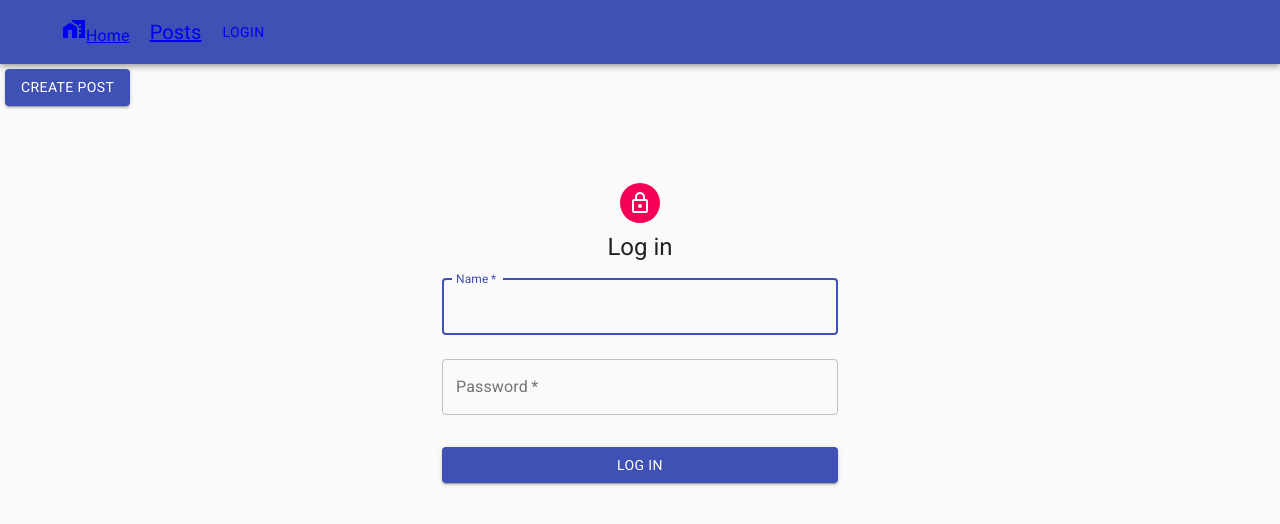
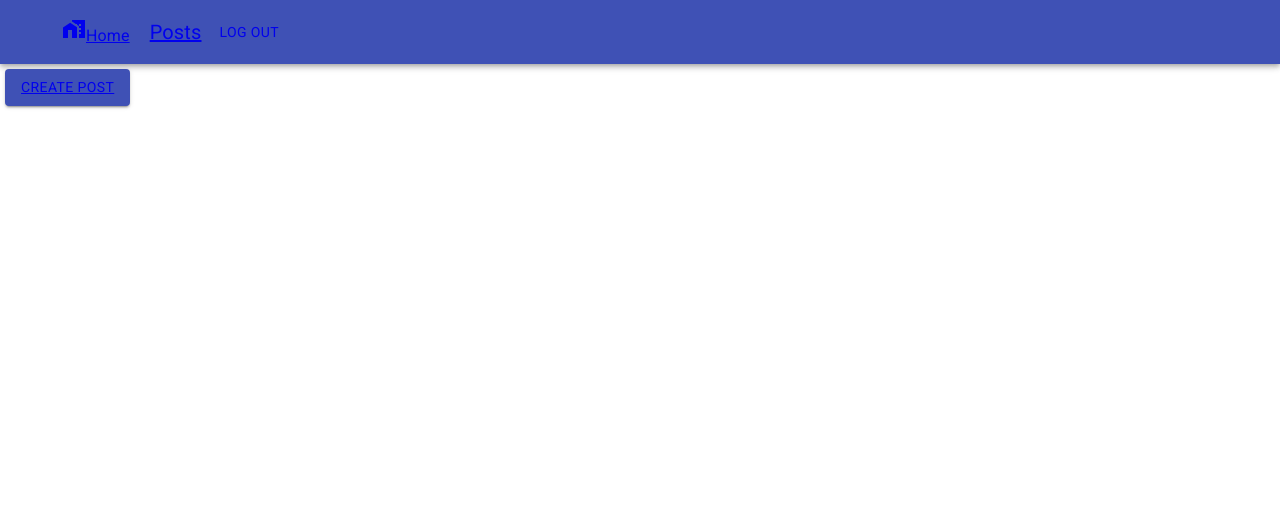
Before and after one commit to Tigran-Khanaghyan/ReactJs, a React (Create React App) app in the folder blog-with-react/: page /posts in a window 1280 px wide. Shown: the top 524 px of the page. Built offline with nearby package versions, Linux system fonts and the light colour scheme.

Commit message:
feat(login): add login and logout component

```diff
--- /dev/null
+++ b/blog-with-react/src/components/Authentication/Index.jsx
@@ -0,0 +1,21 @@
+import React from 'react'
+import Login from './Login'
+
+export default class Authentication extends React.Component {
+    constructor(props){
+        super(props)
+
+        this.state ={
+            isLoggedIn: true,
+        }
+    }
+
+    render () {
+        const {isLoggedIn} = this.state
+        let logName = isLoggedIn ? "Log Out" : "Log in"
+        return (
+            <Login logName={logName}/>
+
+        )
+    }
+}
--- /dev/null
+++ b/blog-with-react/src/components/Authentication/Login.jsx
@@ -0,0 +1,85 @@
+import React from "react";
+import Avatar from "@material-ui/core/Avatar";
+import Button from "@material-ui/core/Button";
+import CssBaseline from "@material-ui/core/CssBaseline";
+import TextField from "@material-ui/core/TextField";
+import LockOutlinedIcon from "@material-ui/icons/LockOutlined";
+import Typography from "@material-ui/core/Typography";
+import { withStyles } from "@material-ui/core/styles";
+import Container from "@material-ui/core/Container";
+
+const styles = (theme) => ({
+  paper: {
+    marginTop: theme.spacing(8),
+    display: "flex",
+    flexDirection: "column",
+    alignItems: "center",
+  },
+  avatar: {
+    margin: theme.spacing(1),
+    backgroundColor: theme.palette.secondary.main,
+  },
+  form: {
+    width: "100%",
+    marginTop: theme.spacing(1),
+  },
+  submit: {
+    margin: theme.spacing(3, 0, 2),
+  },
+});
+
+class Login extends React.Component {
+
+  render() {
+    const { classes } = this.props;
+    return (
+      <Container component="main" maxWidth="xs">
+        <CssBaseline />
+        <div className={classes.paper}>
+          <Avatar className={classes.avatar}>
+            <LockOutlinedIcon />
+          </Avatar>
+          <Typography component="h1" variant="h5">
+            Log in
+          </Typography>
+          <TextField
+            variant="outlined"
+            margin="normal"
+            required
+            fullWidth
+            id="text"
+            label="Name"
+            name="text"
+            autoComplete="name"
+            autoFocus
+            onChange={this.props.handleName}
+          />
+          <TextField
+            variant="outlined"
+            margin="normal"
+            required
+            fullWidth
+            name="password"
+            label="Password"
+            type="password"
+            id="password"
+            autoComplete="current-password"
+            onChange={this.props.handlePassword}
+          />
+          <Button
+            type="submit"
+            fullWidth
+            variant="contained"
+            color="primary"
+            className={classes.submit}
+            onClick={this.props.createUser}
+          >
+            Log in
+          </Button>
+        </div>
+      </Container>
+    );
+  }
+}
+
+export default withStyles(styles)(Login);
--- a/blog-with-react/src/components/Login/Login.jsx
+++ /dev/null
@@ -1,80 +0,0 @@
-import React from 'react';
-import Avatar from '@material-ui/core/Avatar';
-import Button from '@material-ui/core/Button';
-import CssBaseline from '@material-ui/core/CssBaseline';
-import TextField from '@material-ui/core/TextField';
-import LockOutlinedIcon from '@material-ui/icons/LockOutlined';
-import Typography from '@material-ui/core/Typography';
-import { makeStyles } from '@material-ui/core/styles';
-import Container from '@material-ui/core/Container';
-
-
-
-const useStyles = makeStyles((theme) => ({
-  paper: {
-    marginTop: theme.spacing(8),
-    display: 'flex',
-    flexDirection: 'column',
-    alignItems: 'center',
-  },
-  avatar: {
-    margin: theme.spacing(1),
-    backgroundColor: theme.palette.secondary.main,
-  },
-  form: {
-    width: '100%',
-    marginTop: theme.spacing(1),
-  },
-  submit: {
-    margin: theme.spacing(3, 0, 2),
-  },
-}));
-
-export default function LogIn() {
-  const classes = useStyles();
-
-  return (
-    <Container component="main" maxWidth="xs">
-      <CssBaseline />
-      <div className={classes.paper}>
-        <Avatar className={classes.avatar}>
-          <LockOutlinedIcon />
-        </Avatar>
-        <Typography component="h1" variant="h5">
-          Log in
-        </Typography>
-          <TextField
-            variant="outlined"
-            margin="normal"
-            required
-            fullWidth
-            id="text"
-            label="Name"
-            name="text"
-            autoComplete="name"
-            autoFocus
-          />
-          <TextField
-            variant="outlined"
-            margin="normal"
-            required
-            fullWidth
-            name="password"
-            label="Password"
-            type="password"
-            id="password"
-            autoComplete="current-password"
-          />
-          <Button
-            type="submit"
-            fullWidth
-            variant="contained"
-            color="primary"
-            className={classes.submit}
-          >
-            Log In
-          </Button>
-      </div>
-    </Container>
-  );
-}
--- a/blog-with-react/src/components/Main/Main.jsx
+++ b/blog-with-react/src/components/Main/Main.jsx
@@ -1,23 +1,36 @@
+import React from "react";
 import MenuHeader from "../MenuHeader/MenuHeader";
 import { BrowserRouter as Router, Switch, Route } from "react-router-dom";
-import LogIn from "../Login/Login";
 import { MainPageText } from "../MainPageText/MainPageText";
+import Authentication from "../Authentication/Index";
 
-export function Main() {
+export  class Main extends React.Component  {
+  constructor(props){
+    super(props)
+
+    this.state ={
+      isLoggedIn: true
+    }
+  }
+
+  render() {
+    const {isLoggedIn} = this.state
+    let logName = isLoggedIn ? "Log out" : "Log in"
     return (
       <Router>
-      <MenuHeader />
+        <MenuHeader logName={logName} />
         <Switch>
           <Route exact path="/">
             <MainPageText />
           </Route>
-        <Route  path="/posts">
-            <LogIn/>
-        </Route>
+          {/* <Route  path="/posts">
+              <Authentication/>
+          </Route> */}
           <Route path="/login">
-          <LogIn />
+            <Authentication />
           </Route>
         </Switch>
       </Router>
     );
   }
+}
--- a/blog-with-react/src/components/MenuHeader/MenuHeader.jsx
+++ b/blog-with-react/src/components/MenuHeader/MenuHeader.jsx
@@ -6,11 +6,10 @@ import Typography from "@material-ui/core/Typography";
 import Button from "@material-ui/core/Button";
 import IconButton from "@material-ui/core/IconButton";
 import HomeWorkIcon from "@material-ui/icons/HomeWork";
-// import Link from "@material-ui/core/Link";
-import { MainPageText } from "../MainPageText/MainPageText";
-import { BrowserRouter as Router, Link } from "react-router-dom";
+import { withStyles } from "@material-ui/core/styles";
+import { Link } from "react-router-dom";
 
-const useStyles = makeStyles((theme) => ({
+const styles = (theme) => ({
   root: {
     flexGrow: 1,
   },
@@ -27,10 +26,10 @@ const useStyles = makeStyles((theme) => ({
   createButton: {
     margin: 5,
   },
-}));
+});
 
-export default function MenuHeader() {
-  const classes = useStyles();
+ function MenuHeader(props) {
+  const {classes} = props
 
   return (
     <div className={classes.root}>
@@ -54,18 +53,23 @@ export default function MenuHeader() {
             </Link>
           </Typography>
           <Link to="/login">
-            <Button color="inherit">Login</Button>
+            <Button color="inherit">{props.logName}</Button>
           </Link>
         </Toolbar>
       </AppBar>
 
       <Button
+
         className={classes.createButton}
         color="primary"
         variant="contained"
       >
+        <Link to="/protected" >
         Create Post
+        </Link>
       </Button>
     </div>
   );
 }
+
+export default withStyles(styles)(MenuHeader);
```
Also changed, not shown: blog-with-react/src/components/Authentication/Logout.jsx (added, +18 -0 lines), blog-with-react/src/components/createPost/CreatePost.jsx (added). Lines whose indentation alone changed are shown as unchanged.
